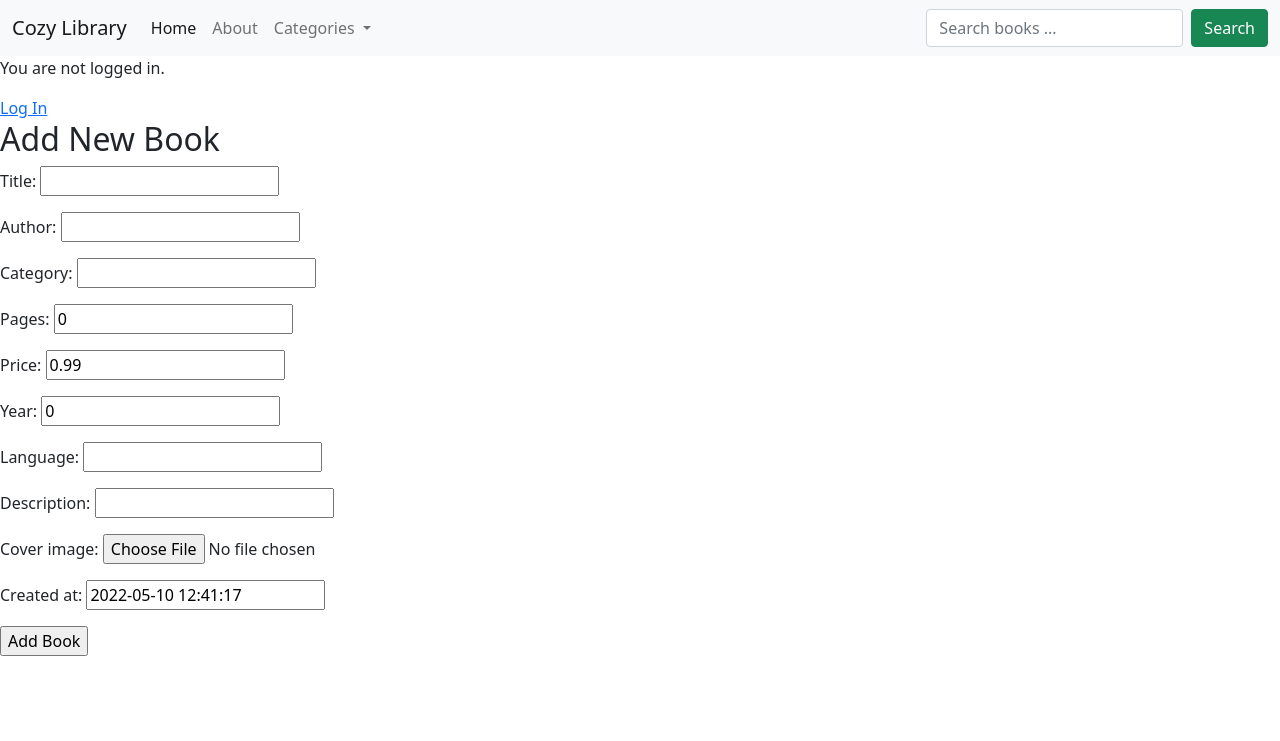
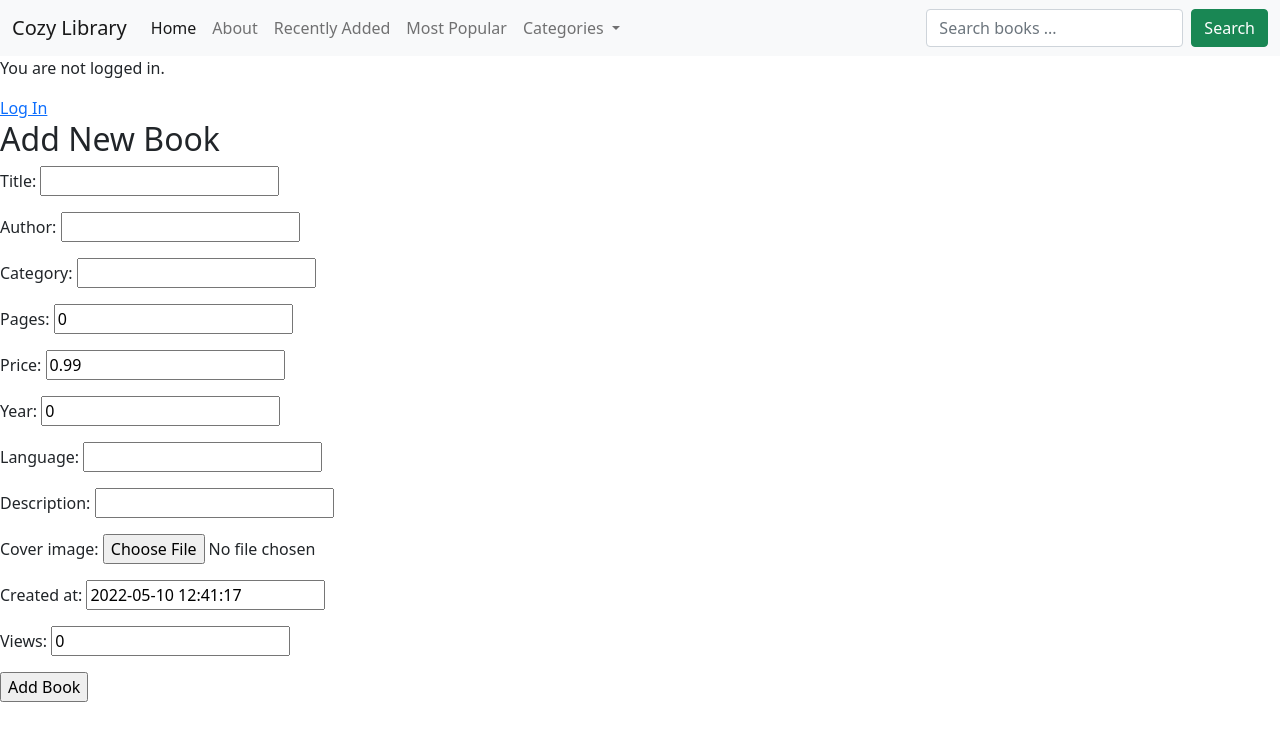
Before and after one commit to DEV-RAPHAEL/cozylibrary, a Django app: page /book/new/ in a window 1280 px wide. Shown: the top 741 px of the page. Run offline with Django 4.2, Linux system fonts and the light colour scheme.

Commit message:
Add book_popular and book_recent features

```diff
--- a/cozylibrary/models.py
+++ b/cozylibrary/models.py
@@ -12,8 +12,9 @@ class Book(models.Model):
     year = models.IntegerField(default=0)
     language = models.CharField(max_length=255, blank=True)
     description = models.CharField(max_length=1000, blank=True)
-    cover_image = models.ImageField(upload_to='covers/', default='/covers/default.jpg', blank=True)
+    cover_image = models.ImageField(upload_to='covers/', default='/covers/default.jpg')
     created_at = models.DateTimeField(default=datetime.now)
+    views = models.IntegerField(default=0)
 
 
     def __str__(self):
@@ -21,3 +22,7 @@ class Book(models.Model):
 
     def get_absolute_url(self):
         return reverse('book_detail', args=[str(self.id)])
+
+    def views_increment(self):
+        self.views += 1
+        self.save()
--- a/cozylibrary/urls.py
+++ b/cozylibrary/urls.py
@@ -11,6 +11,8 @@ urlpatterns = [
     path('book/<int:pk>/delete/', views.BookDeleteView.as_view(), name='book_delete'),
     path('search', views.search, name='book_search'),
     path('category/<str:category>/', views.category, name='book_category'),
+    path('popular/', views.popular, name='book_popular'),
+    path('recent', views.recently_added, name='book_recent'),
 ]
 
 admin.site.site_header = 'Cozy Library Dashboard'
--- a/cozylibrary/views.py
+++ b/cozylibrary/views.py
@@ -13,11 +13,15 @@ class BookListView(ListView):
     template_name = 'home.html'
 
     def get_queryset(self):
-        return models.Book.objects.all().order_by('-created_at')
+        return models.Book.objects.all().order_by('?')
 
 
 class BookDetailView(DetailView):
     model = models.Book
+    def get_object(self, queryset=None):
+        item = super().get_object(queryset)
+        item.views_increment()
+        return item
     context_object_name = 'book'
     template_name = 'book_detail.html'
 
@@ -55,3 +59,11 @@ def search(request):
 def category(request, category):
     library = models.Book.objects.all().filter(category__icontains=category)
     return render(request, 'book_category.html', {'library': library, 'category': category})
+
+def popular(request):
+    library = models.Book.objects.all().order_by('-views')
+    return render(request, 'book_popular.html', {'library': library})
+
+def recently_added(request):
+    library = models.Book.objects.all().order_by('-created_at')
+    return render(request, 'book_recently_added.html', {'library': library})
--- a/cozyproject/settings.py
+++ b/cozyproject/settings.py
@@ -40,7 +40,11 @@ INSTALLED_APPS = [
     'django.contrib.messages',
     'django.contrib.staticfiles',
     'cozylibrary',
+    'crispy_forms',
 ]
+
+CRISPY_TEMPLATE_PACK = 'bootstrap4'
+
 
 MIDDLEWARE = [
     'django.middleware.security.SecurityMiddleware',
--- a/static/css/base.css
+++ b/static/css/base.css
@@ -1,4 +1,9 @@
 header h1 a {
-    color: #002300;
+    color: #eff3ef;
     text-decoration: none;
 }
+
+header {
+    background-color: #002300;
+    color: #eff3ef;
+}
--- a/templates/base.html
+++ b/templates/base.html
@@ -6,8 +6,8 @@
         <meta charset="utf-8">
         <meta http-equiv="X-UA-Compatible" content="IE=edge">
         <meta name="viewport" content="width=device-width, initial-scale=1">
+        <link href="{% static 'css/base.css' %}" rel="stylesheet">
         <link href="https://cdn.jsdelivr.net/npm/bootstrap@5.0.2/dist/css/bootstrap.min.css" rel="stylesheet" integrity="sha384-EVSTQN3/azprG1Anm3QDgpJLIm9Nao0Yz1ztcQTwFspd3yD65VohhpuuCOmLASjC" crossorigin="anonymous">
-        <link href="{% static 'css/base.css' %}" rel="stylesheet">
         {% block title %}
         {% endblock title %}
     </head>
@@ -29,6 +29,12 @@
                       {% endif %}
                       <li class="nav-item">
                         <a class="nav-link" href="#">About</a>
+                      </li>
+                      <li class="nav-item">
+                        <a class= "nav-link" href="{% url 'book_recent' %}">Recently Added</a>
+                      </li>
+                      <li class="nav-item">
+                        <a class= "nav-link" href="{% url 'book_popular' %}">Most Popular</a>
                       </li>
 
                       <li class="nav-item dropdown">
--- a/templates/home.html
+++ b/templates/home.html
@@ -5,6 +5,7 @@
 {% endblock title %}
 
 {% block content %}
+<p>{{ books.count }} books.</p>
     {% for book in books %}
         <div class="book-entry">
         <h2><a href="{% url 'book_detail' book.pk %}">{{ book.title }}</a></h2>
```
Also changed, not shown: templates/book_popular.html (added, +24 -0 lines), templates/book_recently_added.html (added, +24 -0 lines), cozylibrary/migrations/0003_book_views.py (added), cozylibrary/migrations/0004_alter_book_cover_image.py (added), db.sqlite3, media/covers/default.jpg (added), 2 other files.
